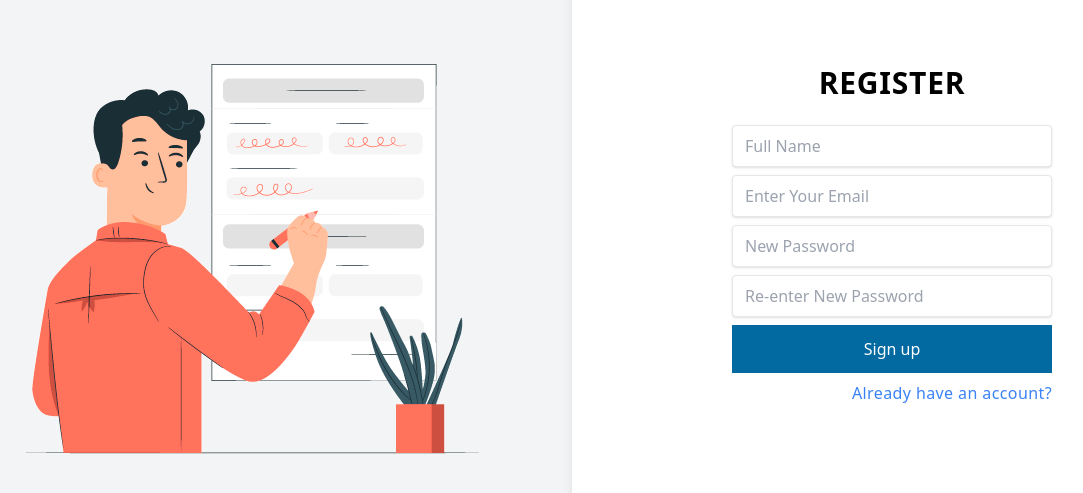
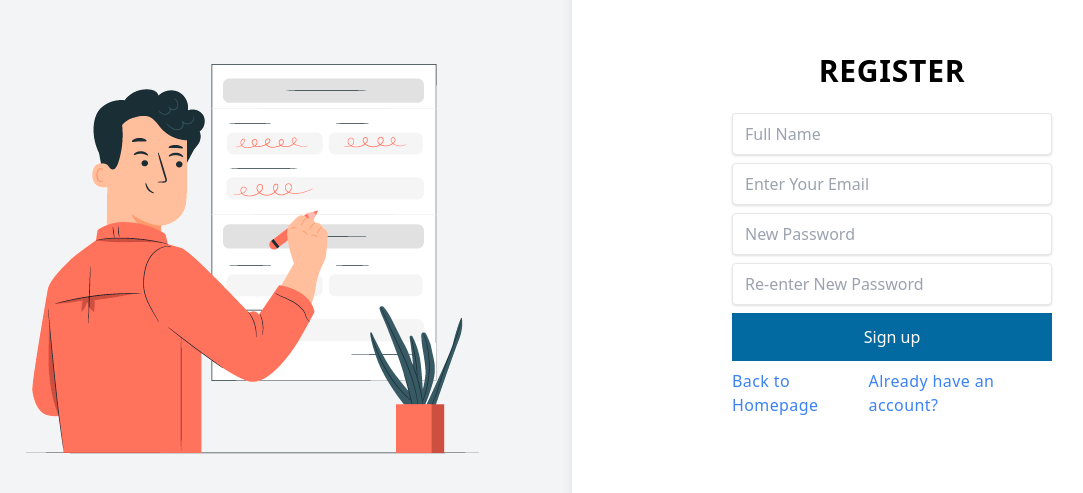
Before and after one commit to farizrifqi/fessment, a Next.js app: page /register in a window 1280 px wide. Shown: the part 165-658 px from the top of the page, without its empty margins (68-1151 px from the left). Built offline with nearby package versions, Linux system fonts and the light colour scheme; no server answers.

Commit message:
back to homepage on register

```diff
--- a/pages/register.js
+++ b/pages/register.js
@@ -118,7 +118,8 @@ export default function RegisterPage() {
                                 <button className="text-white block bg-sky-500 p-3 w-full font-medium disabled:bg-sky-700" onClick={signUp}
                                     disabled={repass.pass == '' || repass.rePass == '' || email == '' || name == ''}
                                 >Sign up</button>
-                                <div className="flex flex-row justify-end w-full">
+                                <div className="flex flex-row justify-between w-full">
+                                    <Link href="/" className="tracking-wide" >Back to Homepage</Link>
                                     <Link href="login" className="tracking-wide" >Already have an account?</Link>
                                 </div>
                             </div>
```
